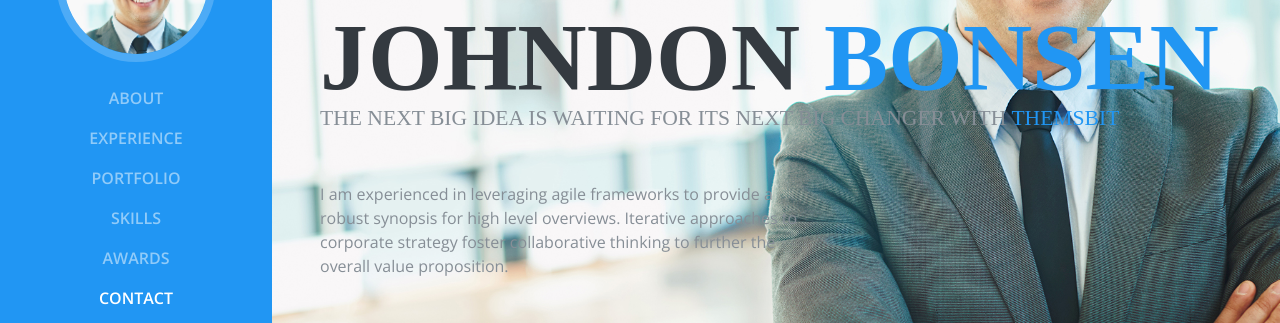
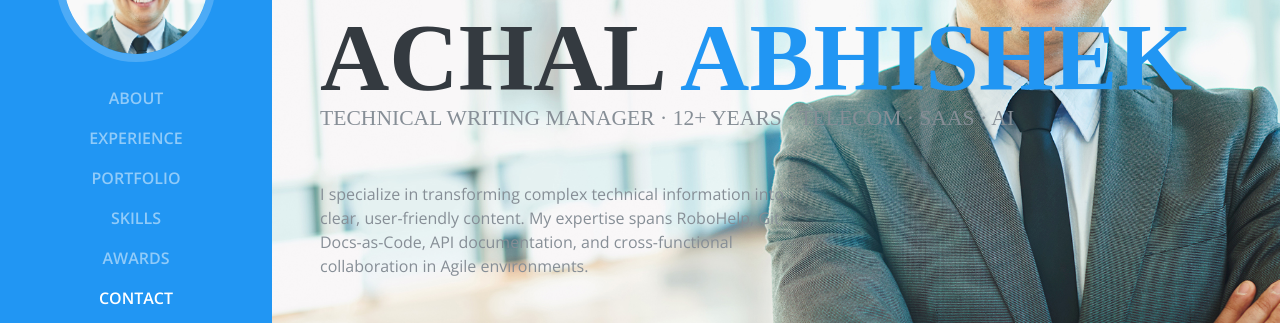
Before and after one commit to achalabhishek/portfolio.com, a plain HTML site: page index.html in a window 1280 px wide. Shown: the part 294-617 px from the top of the page. Drawn offline with nearby package versions, Linux system fonts and the light colour scheme; a web font is replaced by a local one.

Commit message:
Update index.html

```diff
--- a/index.html
+++ b/index.html
@@ -15,7 +15,7 @@ License URL: https://creativecommons.org/licenses/by/4.0/
     <meta name="author" content="">
 
     <link rel="shortcut icon" href="img/favicon.ico">
-    <title>Profile Bootstrap Theme</title>
+    <title>Achal Abhishek Profile</title>
 
     <!-- Global stylesheets -->
     <link href="css/bootstrap/bootstrap.min.css" rel="stylesheet">
@@ -71,13 +71,12 @@ License URL: https://creativecommons.org/licenses/by/4.0/
       <section class="resume-section p-3 p-lg-5 d-flex d-column" id="about">
           <div class="my-auto" >
               <img src="img/logo-s.png" class="img-fluid mb-3" alt="">
-              <h1 class="mb-0">Johndon
-                <span class="text-primary">Bonsen</span>
+              <h1 class="mb-0">Achal
+                <span class="text-primary">Abhishek</span>
               </h1>
-              <div class="subheading mb-5">THE NEXT BIG IDEA IS WAITING FOR ITS NEXT BIG CHANGER WITH
-                  <a href="#">THEMSBIT</a>
+              <div class="subheading mb-5">Technical Writing Manager · 12+ years · Telecom · SaaS · AI
               </div>
-              <p class="mb-5" style="max-width: 500px;" >I am experienced in leveraging agile frameworks to provide a robust synopsis for high level overviews. Iterative approaches to corporate strategy foster collaborative thinking to further the overall value proposition.</p>
+              <p class="mb-5" style="max-width: 500px;" >I specialize in transforming complex technical information into clear, user-friendly content. My expertise spans RoboHelp, Git, Docs-as-Code, API documentation, and cross-functional collaboration in Agile environments.</p>
               <ul class="list-inline list-social-icons mb-0">
                   <li class="list-inline-item">
                       <a href="#">
```
